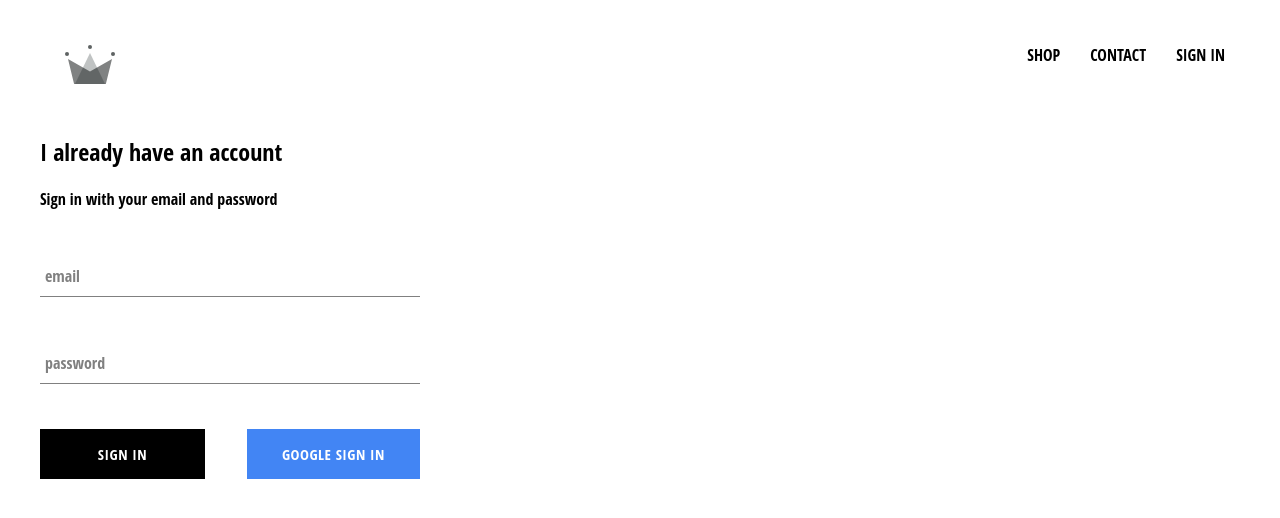
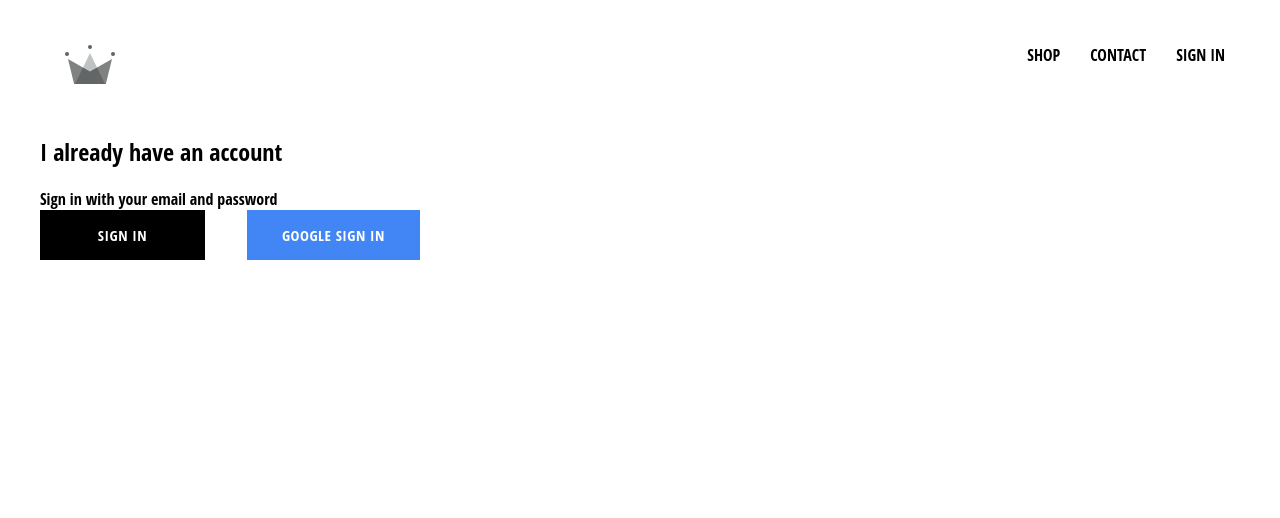
Before and after one commit to cgalo/ecommerce-app, a React (Create React App) app: page /signin in a window 1280 px wide. Shown: the top 518 px of the page. Built offline with nearby package versions, Linux system fonts and the light colour scheme; no server answers.

Commit message:
Created and implemented `auth-service.ts` - Implemented the `createUser()` to add users to our firestore DB - Updated `SignIn.tsx` by removing the forms input, since I'm moving to Sign in with social media only - Removed unused firebase export inside `firebase-util.ts`

```diff
--- a/src/App.tsx
+++ b/src/App.tsx
@@ -1,23 +1,28 @@
+// Imports from libraries/packages
 import React, { useEffect, useState } from 'react';
 import { Route, Switch} from 'react-router-dom';
 
+// Our imports
 import HomePage from './pages/HomePage/HomePage';
 import ShopPage from './pages/ShopPage/ShopPage';
 import Header from './components/Header/Header';
 import AuthPage from './pages/AuthPage/AuthPage';
 
+// Services and utilities
+import { createUser } from './services/auth-service';
 import { auth } from './firebase/firebase-util';
 
-import type { User } from '@firebase/auth';
+// Types and interfaces
+import type { UserInfo as User } from '@firebase/auth';
 
 import './App.css';
-
 
 const App: React.FC<{}> = () => {
   const [user, setUser] = useState<User | null>(null);
 
   useEffect(() => {
-    auth.onAuthStateChanged(user => {
+    auth.onAuthStateChanged( async user => {
+      createUser(user);
       setUser(user);
     });
     return () => setUser(null);
--- a/src/components/SignIn/SignIn.tsx
+++ b/src/components/SignIn/SignIn.tsx
@@ -21,23 +21,6 @@ const SignIn:React.FC<{}> = (props) => {
             <span>Sign in with your email and password</span>
 
             <form onSubmit={handleSubmit}>
-                <FormInput
-                    name="email"
-                    type="email"
-                    value={email}
-                    onChange={(value: string) => setEmail(value)}
-                    label="email"
-                    required
-                />
-
-                <FormInput
-                    name="password"
-                    type="password"
-                    value={password}
-                    onChange={(value: string) => setPassword(value)}
-                    label="password"
-                    required
-                />
                 <div className="buttons">
                     <Button type="submit"> Sign in </Button>
                     <Button onClick={signInWithGoogle} isGoogleSignIn>
--- a/src/firebase/firebase-util.ts
+++ b/src/firebase/firebase-util.ts
@@ -10,7 +10,7 @@ import { firebaseConfig } from './config';
 
 const app = firebase.initializeApp(firebaseConfig);
 const auth = getAuth(app);
-const firestore = getFirestore(app);
+const db = getFirestore(app);
 const analytics = getAnalytics(app);
 
 const provider = new GoogleAuthProvider();
@@ -20,8 +20,6 @@ const signInWithGoogle = () => signInWithPopup(auth, provider);
 export {
     auth,
     analytics,
-    firestore,
-    signInWithGoogle
+    db,
+    signInWithGoogle,
 };
-
-export default firebase;
--- /dev/null
+++ b/src/services/auth-service.ts
@@ -0,0 +1,30 @@
+import { doc, getDoc, setDoc, Timestamp } from 'firebase/firestore';
+
+import { db } from '../firebase/firebase-util';
+
+import type { UserInfo as User} from '@firebase/auth-types';
+
+const createUser = async (user: User | null) => {
+    if (!user) return;
+    const userRef = doc(db, `users/${user.uid}`);
+    const userSnap = await getDoc(userRef);
+    if (!userSnap.exists()){
+        const { displayName, email } = user;
+        const dateCreated = Timestamp.fromDate(new Date());
+        try {
+            await setDoc(userRef, {
+                name: displayName,
+                email: email,
+                dateCreated: dateCreated
+            });
+        } catch(error){
+            console.log("Error creating user, error message: ");
+            console.log(error);
+        }
+    }
+    return userRef;
+}
+
+export {
+    createUser
+};
```
